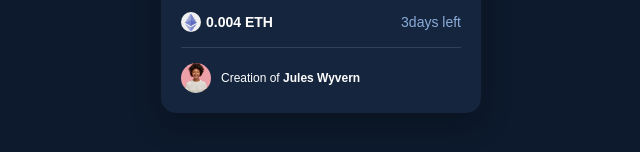
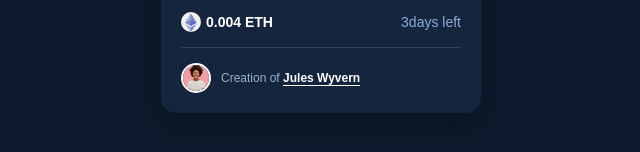
Before and after one commit to rugiyamursaliyeva/task, a plain HTML site: page index.html in a window 1280 px wide. Shown: the part 558-710 px from the top of the page, 319-959 px from the left. Drawn offline with Linux system fonts and the light colour scheme.

Commit message:
hazirdir

```diff
--- a/style.css
+++ b/style.css
@@ -76,6 +76,7 @@ body {
     border-top: 1px solid #2f415b;
     padding-top: 15px;
     font-size: 12px;
+    color: #9ab1d1;
 }
 
 .creator img {
@@ -84,12 +85,15 @@ body {
     border-radius: 50%;
     object-fit: cover;
     margin-right: 10px;
+    border: 2px solid white;
+    border: 2px solid white;
 }
 
 .creator a {
     color: #fff;
     text-decoration: none;
     font-weight: bold;
+    border-bottom: 1px solid white;
 }
 
 .creator a:hover {
```
